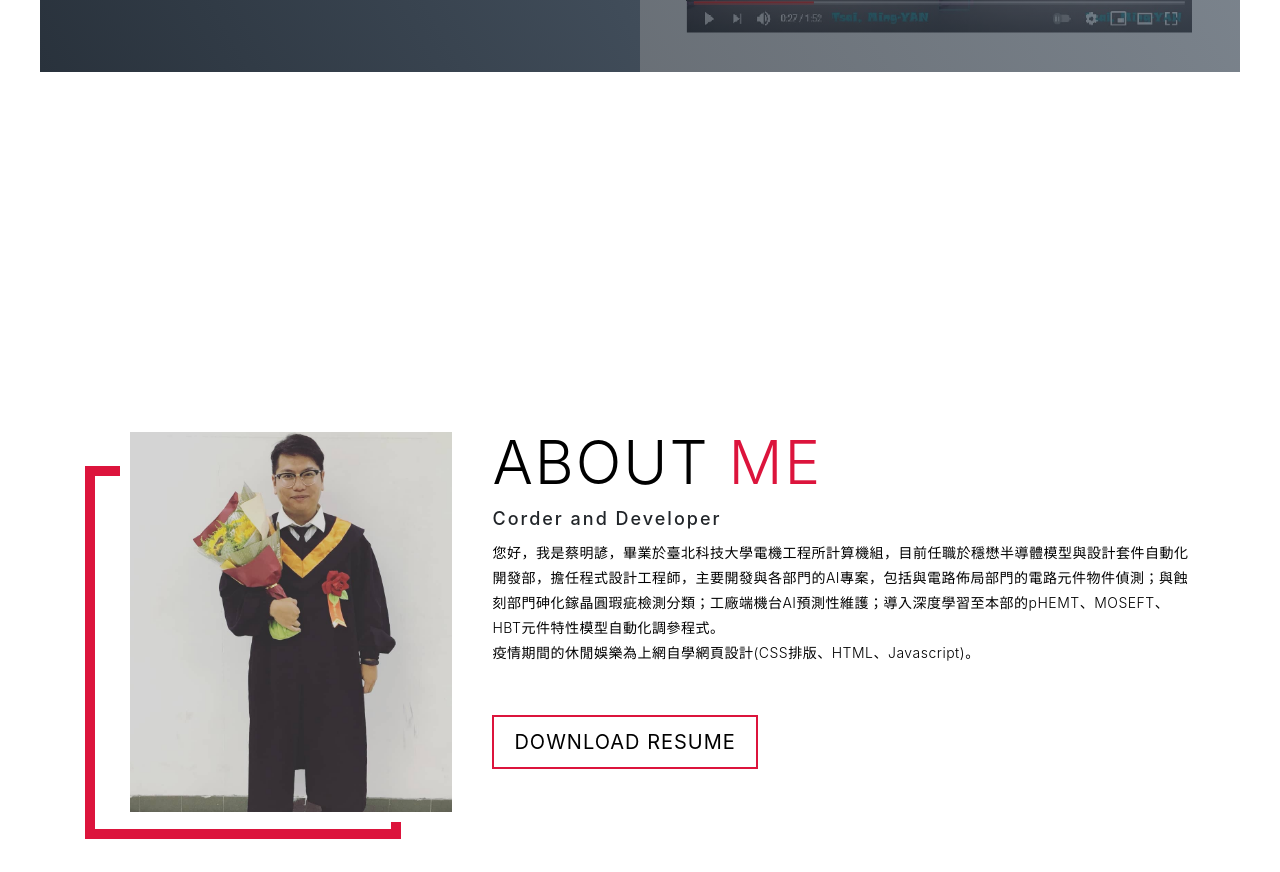
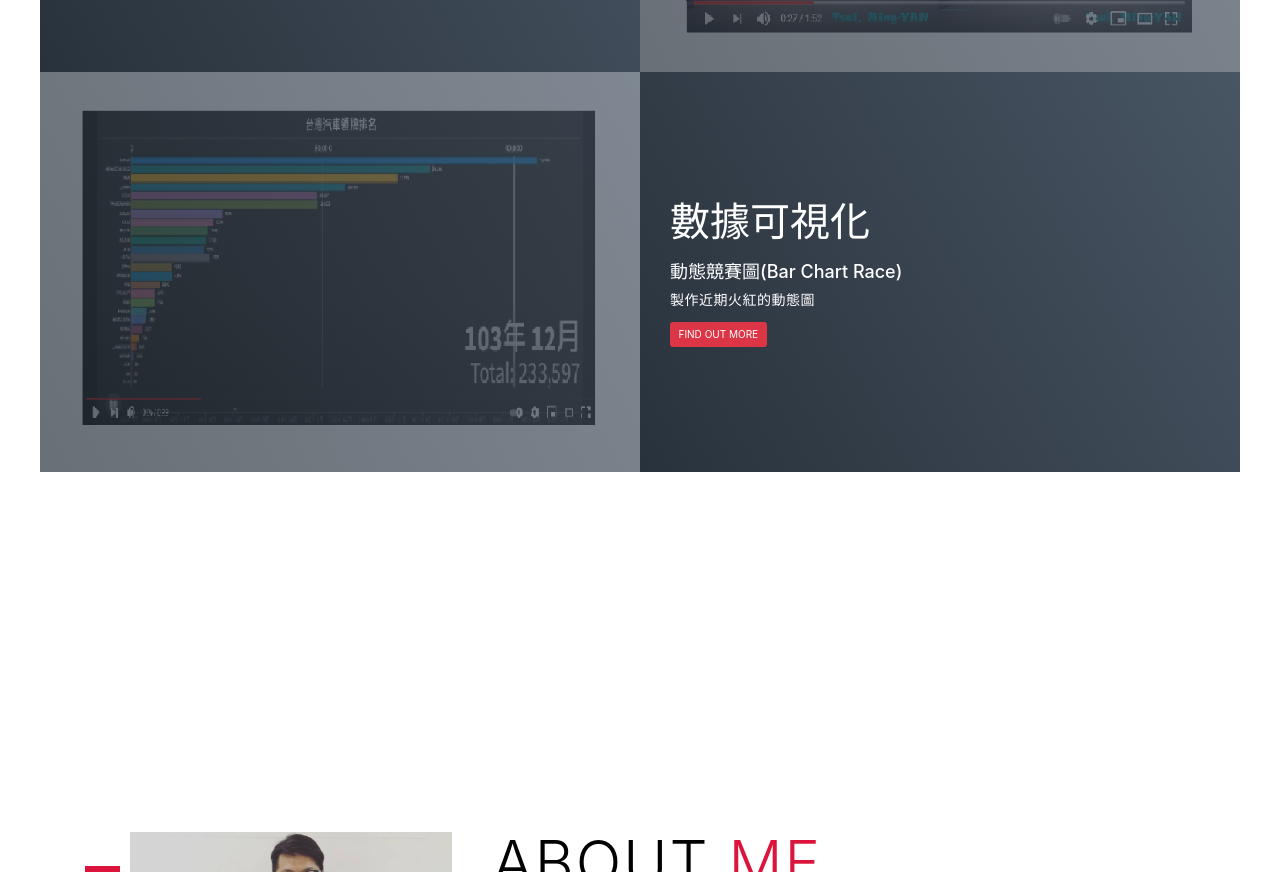
Before and after one commit to 03053020ITE/gary_resume, a plain HTML site: page index.html in a window 1280 px wide. Shown: the part 5830-6702 px from the top of the page. Drawn offline with nearby package versions, Linux system fonts and the light colour scheme.

Commit message:
add chart project

```diff
--- a/index.html
+++ b/index.html
@@ -305,11 +305,24 @@
             <a class="btn btn-danger"
               href="https://www.youtube.com/watch?v=P4RlAYq4TZI&ab_channel=%E8%94%A1%E6%98%8E%E8%AB%BA"
               role="button">FIND OUT MORE</a>
-
           </div>
           <div class="project-img">
             <img src="./img/video_YOLOv4.png" alt="img">
           </div>
+        </div>
+          <div class="project-item">
+            <div class="project-info">
+              <h1>數據可視化 </h1>
+              <h2>動態競賽圖(Bar Chart Race) </h2>
+              <p>製作近期火紅的動態圖</p>
+              <a class="btn btn-danger"
+                href="https://www.youtube.com/watch?v=KpLQ2CAOa8A&ab_channel=%E8%94%A1%E6%98%8E%E8%AB%BA"
+                role="button">FIND OUT MORE</a>
+            </div>
+            <div class="project-img">
+              <img src="./img/video_chart.PNG" alt="img">
+            </div>
+
         </div>
 
       </div>
```
Also changed, not shown: img/video_chart.PNG (added).
